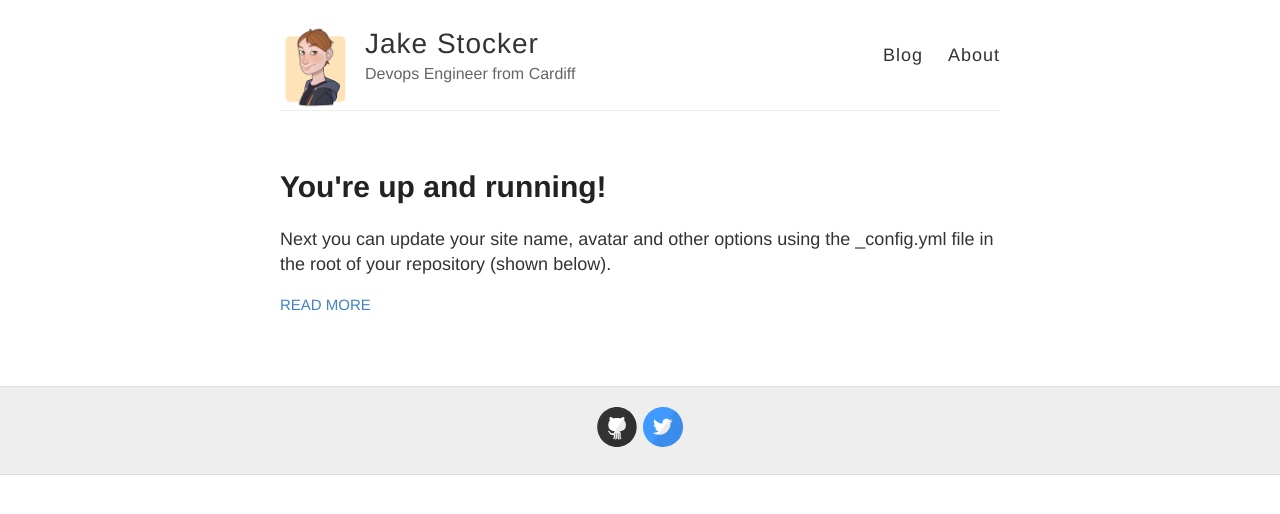
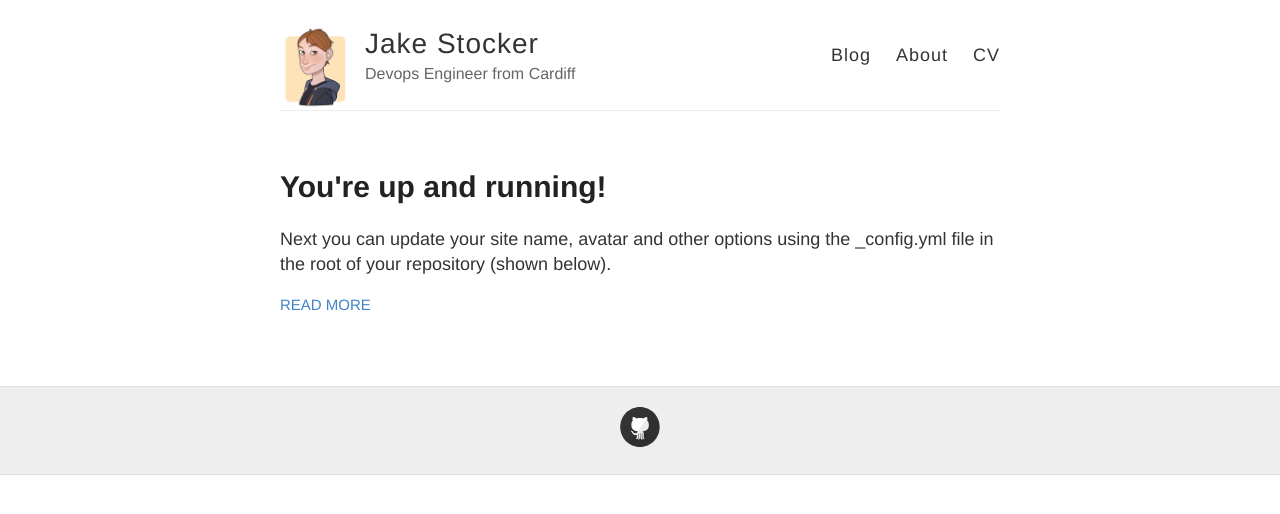
Before and after one commit to fawltea/fawltea.github.io, a Jekyll site: the page built from index.html, in a window 1280 px wide. Shown: the top 514 px of the page. Built offline with Jekyll 4.4.1, drawn with Linux system fonts in a browser that asks for light colours.

Commit message:
more setup

```diff
--- a/_config.yml
+++ b/_config.yml
@@ -21,12 +21,12 @@
   email:
   facebook:
   flickr:
-  github: barryclark/jekyll-now
+  github: fawltea
   instagram:
   linkedin:
   pinterest:
   rss: # just type anything here for a working RSS icon
-  twitter: jekyllrb
+  twitter:
   stackoverflow: # your stackoverflow profile, e.g. "users/50476/bart-kiers"
   youtube: # channel/<your_long_string> or user/<user-name>
   googleplus: # anything in your profile username that comes after plus.google.com/
--- a/_layouts/default.html
+++ b/_layouts/default.html
@@ -19,7 +19,7 @@
     <div class="wrapper-masthead">
       <div class="container">
         <header class="masthead clearfix">
-          <a href="{{ site.baseurl }}/" class="site-avatar"><img src="{{ site.avatar }}" /></a>
+          <a href="{{ site.baseurl }}/" class="site-avatar"><img src="https://raw.githubusercontent.com/fawltea/fawltea.github.io/master/images/human_bust_commission___jake_by_smokyjack_db076it-fullview.jpg" /></a>
 
           <div class="site-info">
             <h1 class="site-name"><a href="{{ site.baseurl }}/">{{ site.name }}</a></h1>
@@ -29,6 +29,7 @@
           <nav>
             <a href="{{ site.baseurl }}/">Blog</a>
             <a href="{{ site.baseurl }}/about">About</a>
+            <a href="{{ site.baseurl }}/cv">CV</a>
           </nav>
         </header>
       </div>
```
Also changed, not shown: 5 other files.
